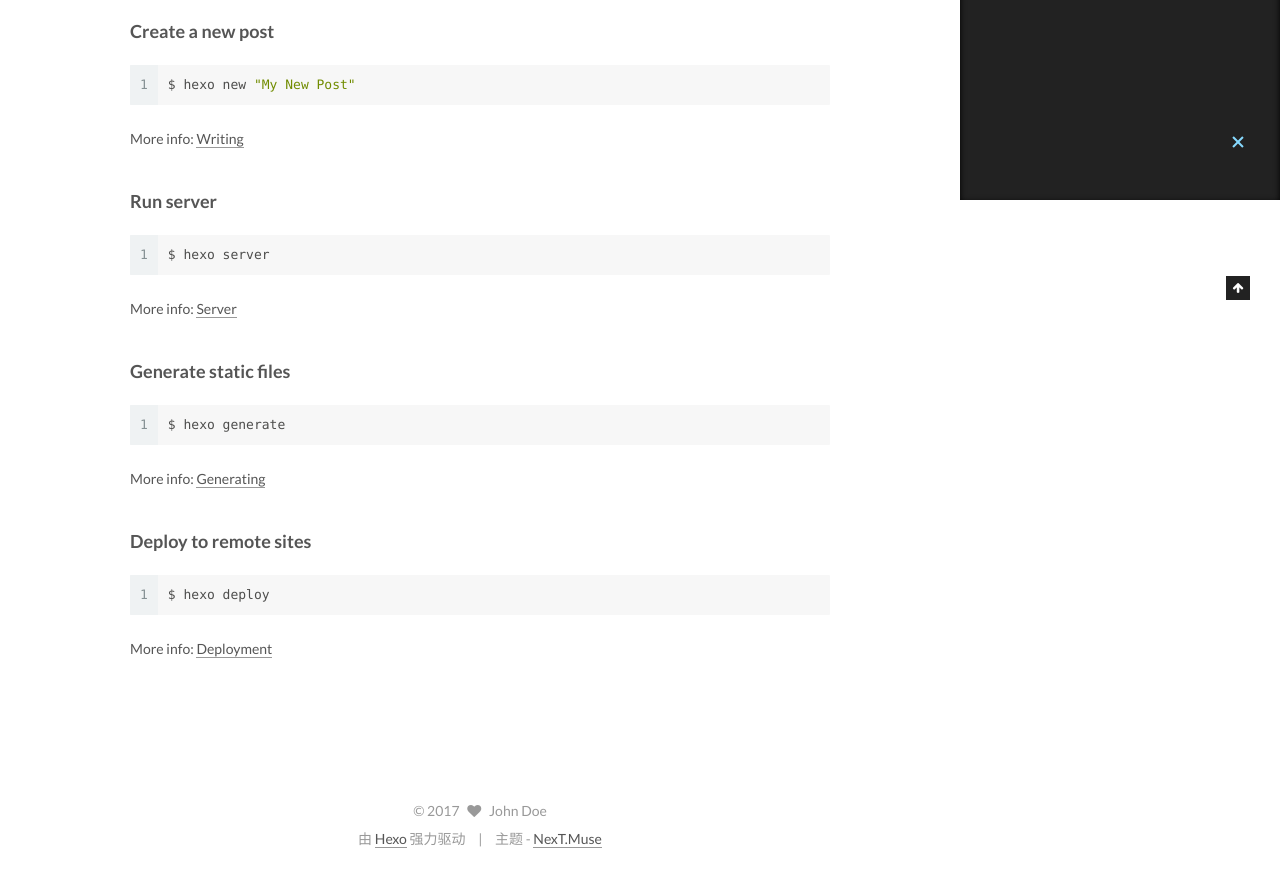
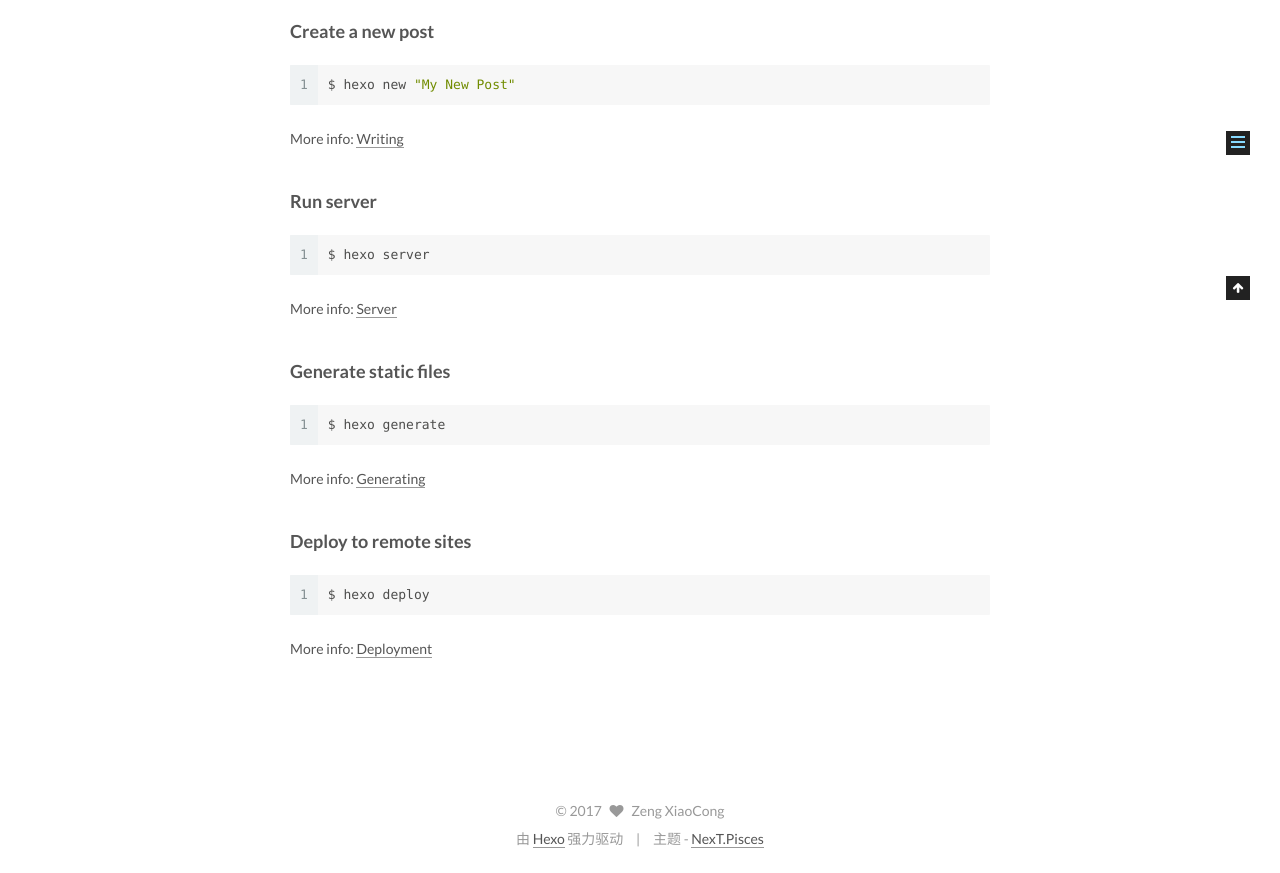
Before and after one commit to cxyliuy/liuy.github.io, a plain HTML site: page 2017/05/11/hello-world/index.html in a window 1280 px wide. Shown: the part 600-1473 px from the top of the page. Drawn offline with Linux system fonts and the light colour scheme.

Commit message:
Site updated: 2017-05-11 13:43:23

```diff
--- a/2017/05/11/hello-world/index.html
+++ b/2017/05/11/hello-world/index.html
@@ -5,7 +5,7 @@
 
 
 
-<html class="theme-next muse use-motion" lang="zh-Hans">
+<html class="theme-next pisces use-motion" lang="zh-Hans">
 <head>
   <meta charset="UTF-8"/>
 <meta http-equiv="X-UA-Compatible" content="IE=edge" />
@@ -107,7 +107,7 @@
   var NexT = window.NexT || {};
   var CONFIG = {
     root: '/',
-    scheme: 'Muse',
+    scheme: 'Pisces',
     sidebar: {"position":"left","display":"post","offset":12,"offset_float":0,"b2t":false,"scrollpercent":false},
     fancybox: true,
     motion: true,
@@ -255,7 +255,7 @@
     <link itemprop="mainEntityOfPage" href="http://zengxiaocong.top/2017/05/11/hello-world/">
 
     <span hidden itemprop="author" itemscope itemtype="http://schema.org/Person">
-      <meta itemprop="name" content="John Doe">
+      <meta itemprop="name" content="Zeng XiaoCong">
       <meta itemprop="description" content="">
       <meta itemprop="image" content="/images/avatar.gif">
     </span>
@@ -414,8 +414,8 @@
         <div class="site-author motion-element" itemprop="author" itemscope itemtype="http://schema.org/Person">
           <img class="site-author-image" itemprop="image"
                src="/images/avatar.gif"
-               alt="John Doe" />
-          <p class="site-author-name" itemprop="name">John Doe</p>
+               alt="Zeng XiaoCong" />
+          <p class="site-author-name" itemprop="name">Zeng XiaoCong</p>
 
               <p class="site-description motion-element" itemprop="description"></p>
 
@@ -491,7 +491,7 @@
   <span class="with-love">
     <i class="fa fa-heart"></i>
   </span>
-  <span class="author" itemprop="copyrightHolder">John Doe</span>
+  <span class="author" itemprop="copyrightHolder">Zeng XiaoCong</span>
 </div>
 
 
@@ -502,7 +502,7 @@
 <div class="theme-info">
   主题 -
   <a class="theme-link" href="https://github.com/iissnan/hexo-theme-next">
-    NexT.Muse
+    NexT.Pisces
   </a>
 </div>
 
@@ -583,6 +583,13 @@
 
 
 
+  <script type="text/javascript" src="/js/src/affix.js?v=5.1.1"></script>
+
+  <script type="text/javascript" src="/js/src/schemes/pisces.js?v=5.1.1"></script>
+
+
+
+
   <script type="text/javascript" src="/js/src/scrollspy.js?v=5.1.1"></script>
 <script type="text/javascript" src="/js/src/post-details.js?v=5.1.1"></script>
 
```
Also changed, not shown: archives/2017/05/index.html (+13 -6 lines), archives/2017/index.html (+13 -6 lines), archives/index.html (+13 -6 lines), index.html (+14 -7 lines).
